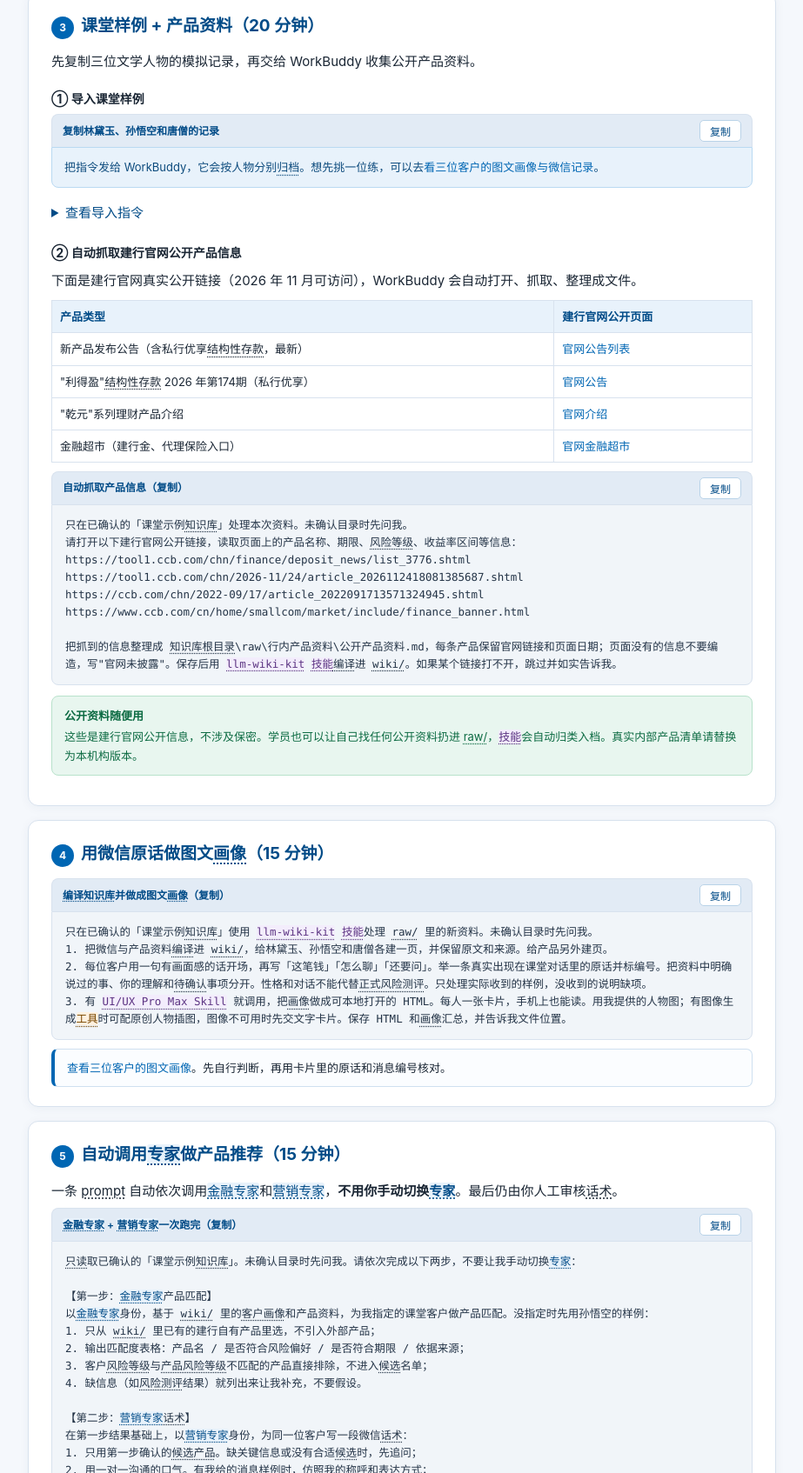
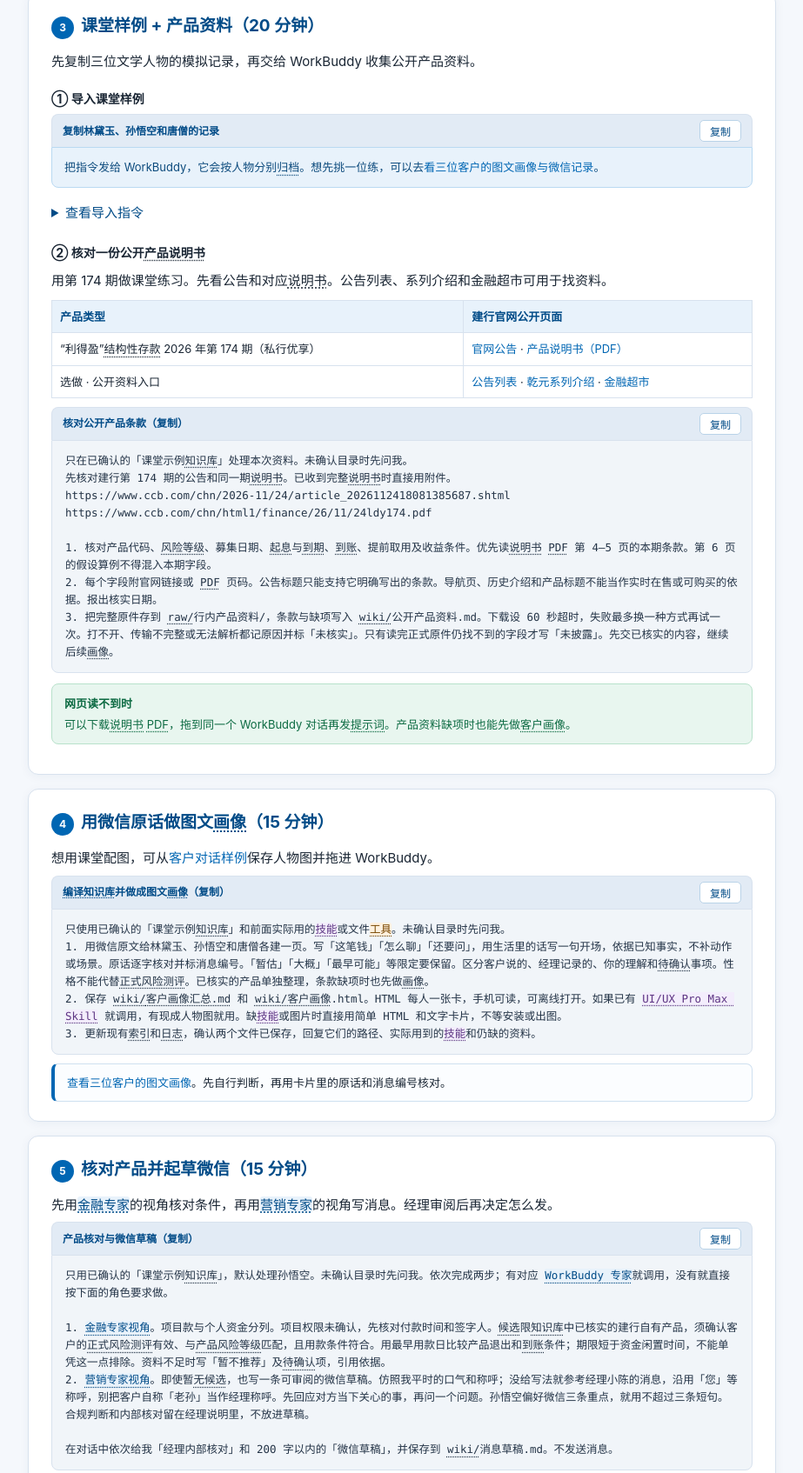
Before and after one commit to zhqiang1989/my_AI_workflow, a plain HTML site: page 私行客户经理_WorkBuddy实操手册.html in a window 1280 px wide. Shown: the part 909-2603 px from the top of the page at 87% size, without its empty margins (178-1101 px from the left). Drawn offline with Linux system fonts and the light colour scheme.

Commit message:
Refine classroom prompts from the WorkBuddy trial

```diff
--- a/私行客户经理_WorkBuddy实操手册.html
+++ b/私行客户经理_WorkBuddy实操手册.html
@@ -138,7 +138,7 @@ footer{text-align:center;color:var(--ink3);font-size:12px;padding:20px 16px 34px
     <div class="pstep" data-step="s2"><div class="pdot">2</div><span class="plabel">交给 WorkBuddy</span><div class="pline"></div></div>
     <div class="pstep" data-step="s3"><div class="pdot">3</div><span class="plabel">整理样例资料</span><div class="pline"></div></div>
     <div class="pstep" data-step="s4"><div class="pdot">4</div><span class="plabel">编译画像</span><div class="pline"></div></div>
-    <div class="pstep" data-step="s5"><div class="pdot">5</div><span class="plabel">产品推荐</span></div>
+    <div class="pstep" data-step="s5"><div class="pdot">5</div><span class="plabel">核对并起草</span></div>
   </div>
 </div>
 <nav>
@@ -147,7 +147,7 @@ footer{text-align:center;color:var(--ink3);font-size:12px;padding:20px 16px 34px
   <a href="#s2">2 交给 WorkBuddy</a>
   <a href="#s3">3 整理样例资料</a>
   <a href="#s4">4 编译画像</a>
-  <a href="#s5">5 产品推荐</a>
+  <a href="#s5">5 核对并起草</a>
   <a href="#s7">内部核对</a>
 </nav>
 
@@ -162,11 +162,11 @@ footer{text-align:center;color:var(--ink3);font-size:12px;padding:20px 16px 34px
   <p>把文件拖进 WorkBuddy 对话，或直接粘贴记录，再发送下面的指令。用课堂样例时，继续在同一对话完成下一步。</p>
   <div class="phead"><span class="lbl">让 WorkBuddy 整理资料</span><button class="copy" data-t="p1">复制</button></div>
   <details><summary>查看提示词</summary>
-  <pre id="p1">请用已有的 llm-wiki-kit 整理我交给你的文件和记录。
-1. 这是课堂任务。只使用独立的「课堂示例知识库」。还没有就新建并报出完整路径，后续用「知识库根目录」指代它。若当前空间用于真实客户、材料来源不明、技能不可用或需要授权，先停下告诉我该确认什么。
-2. 按材料分类归档。raw/ 放原始材料，其中「客户微信」放对话记录，「行内产品资料」放说明书等产品资料，「战略与指令」放内部要求，「合规规则」放供内部核对的参考资料，不发给客户。wiki/ 放整理后的客户画像和产品页。
-3. 建立或沿用 AGENTS.md 中的整理规则，维护 index.md 和 log.md。保留原件，记录出处，信息冲突或缺失就标明。暂时没有材料时，先准备好知识库，等我交给你材料。
-完成后用几句话告诉我收到了哪些材料、整理好了什么、还有什么需要我确认。</pre>
+  <pre id="p1">请在本次 WorkBuddy 任务里准备独立的「课堂示例知识库」。没有就新建，后续步骤继续用同一个位置。当前任务如果用了真实资料，或目录用途不明，先停下让我确认。
+1. 优先用已安装的 llm-wiki（也可能叫 llm-wiki-kit），回报实际用了哪个。两个都没有就用本地文件工具按以下步骤做，不安装新技能。
+2. 建好原件区 raw/ 和整理区 wiki/。聊天和产品原件按类保存，保留出处。合规资料只供经理内部核对，不发给客户。没有资料就先准备空库。
+3. 保存整理规则 AGENTS.md，建立 wiki/index.md 和 wiki/log.md。已有索引和日志就沿用同一套，不重复建。
+完成后告诉我知识库的完整路径、实际用了什么技能或工具、收到了什么和还缺什么。</pre>
   </details>
   <div class="res">看 WorkBuddy 的回复，核对它收到了什么、整理好了什么、还缺什么。</div>
 </section>
@@ -181,9 +181,9 @@ footer{text-align:center;color:var(--ink3);font-size:12px;padding:20px 16px 34px
   <details class="sample-bundle"><summary>查看导入指令</summary>
 <!-- sample-import:start -->
   <pre id="p0">只在独立的「课堂示例知识库」整理本次材料。未确认目录时先问我，不要读取真实微信或写入业务库。
-以下是全部虚构的课堂对话。请按每段开头的文件名分别保存原文，再用 llm-wiki-kit 入库。
-为每位客户建一页，保留消息编号、日期、明确说过的话和待确认信息。
-正式风险测评未提供。更新索引和更新日志，告诉我收到哪几份记录。
+以下是全部虚构的课堂对话。请用上一步实际可用的 LLM Wiki 技能或本地文件工具，按文件名分别保存到 raw/客户微信/。
+保留原文、编号、日期和说话人，每份核对 10 条。本步只归档原文，画像在第 4 步统一生成。
+在现有索引和日志中登记，回报文件位置和条数。正式风险测评未提供。
 
 【客户微信_林黛玉.txt】
 # 林黛玉的微信式课堂对话
@@ -307,60 +307,47 @@ LIT-TSZ-W10　2026-11-26 09:28　小陈
 <!-- sample-import:end -->
   </details>
 
-  <h3>② 自动抓取建行官网公开产品信息</h3>
-  <p>下面是建行官网真实公开链接（2026 年 11 月可访问），WorkBuddy 会自动打开、抓取、整理成文件。</p>
+  <h3>② 核对一份公开产品说明书</h3>
+  <p>用第 174 期做课堂练习。先看公告和对应说明书。公告列表、系列介绍和金融超市可用于找资料。</p>
   <table>
     <tr><th>产品类型</th><th>建行官网公开页面</th></tr>
-    <tr><td>新产品发布公告（含私行优享结构性存款，最新）</td><td><a href="https://tool1.ccb.com/chn/finance/deposit_news/list_3776.shtml" target="_blank">官网公告列表</a></td></tr>
-    <tr><td>"利得盈"结构性存款 2026 年第174期（私行优享）</td><td><a href="https://tool1.ccb.com/chn/2026-11/24/article_2026112418081385687.shtml" target="_blank">官网公告</a></td></tr>
-    <tr><td>"乾元"系列理财产品介绍</td><td><a href="https://ccb.com/chn/2022-09/17/article_2022091713571324945.shtml" target="_blank">官网介绍</a></td></tr>
-    <tr><td>金融超市（建行金、代理保险入口）</td><td><a href="https://www.ccb.com/cn/home/smallcom/market/include/finance_banner.html" target="_blank">官网金融超市</a></td></tr>
+    <tr><td>“利得盈”结构性存款 2026 年第 174 期（私行优享）</td><td><a href="https://www.ccb.com/chn/2026-11/24/article_2026112418081385687.shtml" target="_blank" rel="noopener">官网公告</a> · <a href="https://www.ccb.com/chn/html1/finance/26/11/24ldy174.pdf" target="_blank" rel="noopener">产品说明书（PDF）</a></td></tr>
+    <tr><td>选做 · 公开资料入口</td><td><a href="https://wealth.ccb.com/chn/finance/deposit_news/list_3776.shtml" target="_blank" rel="noopener">公告列表</a> · <a href="https://ccb.com/chn/2022-09/17/article_2022091713571324945.shtml" target="_blank" rel="noopener">乾元系列介绍</a> · <a href="https://www.ccb.com/cn/home/smallcom/market/include/finance_banner.html" target="_blank" rel="noopener">金融超市</a></td></tr>
   </table>
-  <div class="phead"><span class="lbl">自动抓取产品信息（复制）</span><button class="copy" data-t="p2b">复制</button></div>
+  <div class="phead"><span class="lbl">核对公开产品条款（复制）</span><button class="copy" data-t="p2b">复制</button></div>
   <pre id="p2b">只在已确认的「课堂示例知识库」处理本次资料。未确认目录时先问我。
-请打开以下建行官网公开链接，读取页面上的产品名称、期限、风险等级、收益率区间等信息：
-https://tool1.ccb.com/chn/finance/deposit_news/list_3776.shtml
-https://tool1.ccb.com/chn/2026-11/24/article_2026112418081385687.shtml
-https://ccb.com/chn/2022-09/17/article_2022091713571324945.shtml
-https://www.ccb.com/cn/home/smallcom/market/include/finance_banner.html
+先核对建行第 174 期的公告和同一期说明书。已收到完整说明书时直接用附件。
+https://www.ccb.com/chn/2026-11/24/article_2026112418081385687.shtml
+https://www.ccb.com/chn/html1/finance/26/11/24ldy174.pdf
 
-把抓到的信息整理成 知识库根目录\raw\行内产品资料\公开产品资料.md，每条产品保留官网链接和页面日期；页面没有的信息不要编造，写"官网未披露"。保存后用 llm-wiki-kit 技能编译进 wiki/。如果某个链接打不开，跳过并如实告诉我。</pre>
-  <div class="note green"><b>公开资料随便用</b>这些是建行官网公开信息，不涉及保密。学员也可以让自己找任何公开资料扔进 raw/，技能会自动归类入档。真实内部产品清单请替换为本机构版本。</div>
+1. 核对产品代码、风险等级、募集日期、起息与到期、到账、提前取用及收益条件。优先读说明书 PDF 第 4–5 页的本期条款。第 6 页的假设算例不得混入本期字段。
+2. 每个字段附官网链接或 PDF 页码。公告标题只能支持它明确写出的条款。导航页、历史介绍和产品标题不能当作实时在售或可购买的依据。报出核实日期。
+3. 把完整原件存到 raw/行内产品资料/，条款与缺项写入 wiki/公开产品资料.md。下载设 60 秒超时，失败最多换一种方式再试一次。打不开、传输不完整或无法解析都记原因并标「未核实」。只有读完正式原件仍找不到的字段才写「未披露」。先交已核实的内容，继续后续画像。</pre>
+  <div class="note green"><b>网页读不到时</b>可以下载说明书 PDF，拖到同一个 WorkBuddy 对话再发提示词。产品资料缺项时也能先做客户画像。</div>
 </section>
 
 <section id="s4">
   <h2><span class="n">4</span>用微信原话做图文画像（15 分钟）</h2>
+  <p>想用课堂配图，可从<a href="#classroom-portraits">客户对话样例</a>保存人物图并拖进 WorkBuddy。</p>
   <div class="phead"><span class="lbl">编译知识库并做成图文画像（复制）</span><button class="copy" data-t="p3">复制</button></div>
-  <pre id="p3">只在已确认的「课堂示例知识库」使用 llm-wiki-kit 技能处理 raw/ 里的新资料。未确认目录时先问我。
-1. 把微信与产品资料编译进 wiki/，给林黛玉、孙悟空和唐僧各建一页，并保留原文和来源。给产品另外建页。
-2. 每位客户用一句有画面感的话开场，再写「这笔钱」「怎么聊」「还要问」。举一条真实出现在课堂对话里的原话并标编号。把资料中明确说过的事、你的理解和待确认事项分开。性格和对话不能代替正式风险测评。只处理实际收到的样例，没收到的说明缺项。
-3. 有 UI/UX Pro Max Skill 就调用，把画像做成可本地打开的 HTML。每人一张卡片，手机上也能读。用我提供的人物图；有图像生成工具时可配原创人物插图，图像不可用时先交文字卡片。保存 HTML 和画像汇总，并告诉我文件位置。</pre>
+  <pre id="p3">只使用已确认的「课堂示例知识库」和前面实际用的技能或文件工具。未确认目录时先问我。
+1. 用微信原文给林黛玉、孙悟空和唐僧各建一页。写「这笔钱」「怎么聊」「还要问」，用生活里的话写一句开场，依据已知事实，不补动作或场景。原话逐字核对并标消息编号。「暂估」「大概」「最早可能」等限定要保留。区分客户说的、经理记录的、你的理解和待确认事项。性格不能代替正式风险测评。已核实的产品单独整理，条款缺项时也先做画像。
+2. 保存 wiki/客户画像汇总.md 和 wiki/客户画像.html。HTML 每人一张卡，手机可读，可离线打开。如果已有 UI/UX Pro Max Skill 就调用，有现成人物图就用。缺技能或图片时直接用简单 HTML 和文字卡片，不等安装或出图。
+3. 更新现有索引和日志，确认两个文件已保存，回复它们的路径、实际用到的技能和仍缺的资料。</pre>
   <div class="res"><a href="#classroom-portraits">查看三位客户的图文画像</a>。先自行判断，再用卡片里的原话和消息编号核对。</div>
 </section>
 
 <section id="s5">
-  <h2><span class="n">5</span>自动调用专家做产品推荐（15 分钟）</h2>
-  <p>一条 prompt 自动依次调用金融专家和营销专家，<b>不用你手动切换专家</b>。最后仍由你人工审核话术。</p>
-  <div class="phead"><span class="lbl">金融专家 + 营销专家一次跑完（复制）</span><button class="copy" data-t="p4">复制</button></div>
-  <pre id="p4">只读取已确认的「课堂示例知识库」。未确认目录时先问我。请依次完成以下两步，不要让我手动切换专家：
+  <h2><span class="n">5</span>核对产品并起草微信（15 分钟）</h2>
+  <p>先用金融专家的视角核对条件，再用营销专家的视角写消息。经理审阅后再决定怎么发。</p>
+  <div class="phead"><span class="lbl">产品核对与微信草稿（复制）</span><button class="copy" data-t="p4">复制</button></div>
+  <pre id="p4">只用已确认的「课堂示例知识库」，默认处理孙悟空。未确认目录时先问我。依次完成两步；有对应 WorkBuddy 专家就调用，没有就直接按下面的角色要求做。
 
-【第一步：金融专家产品匹配】
-以金融专家身份，基于 wiki/ 里的客户画像和产品资料，为我指定的课堂客户做产品匹配。没指定时先用孙悟空的样例：
-1. 只从 wiki/ 里已有的建行自有产品里选，不引入外部产品；
-2. 输出匹配度表格：产品名 / 是否符合风险偏好 / 是否符合期限 / 依据来源；
-3. 客户风险等级与产品风险等级不匹配的产品直接排除，不进入候选名单；
-4. 缺信息（如风险测评结果）就列出来让我补充，不要假设。
+1. 金融专家视角。项目款与个人资金分列。项目权限未确认，先核对付款时间和签字人。候选限知识库中已核实的建行自有产品，须确认客户的正式风险测评有效、与产品风险等级匹配，且用款条件符合。用最早用款日比较产品退出和到账条件；期限短于资金闲置时间，不能单凭这一点排除。资料不足时写「暂不推荐」及待确认项，引用依据。
+2. 营销专家视角。即使暂无候选，也写一条可审阅的微信草稿。仿照我平时的口气和称呼；没给写法就参考经理小陈的消息，沿用「您」等称呼，别把客户自称「老孙」当作经理称呼。先回应对方当下关心的事，再问一个问题。孙悟空偏好微信三条重点，就用不超过三条短句。合规判断和内部核对留在经理说明里，不放进草稿。
 
-【第二步：营销专家话术】
-在第一步结果基础上，以营销专家身份，为同一位客户写一段微信话术：
-1. 只用第一步确认的候选产品。缺关键信息或没有合适候选时，先追问；
-2. 用一对一沟通的口气。有我给的消息样例时，仿照我的称呼和表达方式；
-3. 先回应这位客户关心的资金用途、用款时间或权限，再讲相关条件。项目款和个人资金分开。权限不明的受托资金先核对用途和审批人；
-4. 用日常说法讲清客户需要知道的产品条件和风险，例如能否提前取用、收益按什么条件确定。产品事实以已核对的正式资料为依据；
-5. 只写已经确认或已经做到的事，不要写"我没动XX""我另外整理XX""我先查一下再回复您"这类还没做的动作；
-6. 合规规则只作为经理内部核对的参考。内部文件、核对清单和审阅意见不发给客户。客户草稿围绕对方的问题来写，用自然的说法交代相关条件；
-7. 200 字以内，结尾留一个开放式问题。</pre>
-  <div class="res"><b>给孙悟空的草稿（需经理审核）</b><br>悟空，10 号的工程尾款我单独记下了。您自己的那笔，先看会不会跟原来买的东西重了。您方便说说现在大概有哪些类型吗？金额先不用发我。</div>
+在对话中依次给我「经理内部核对」和 200 字以内的「微信草稿」，并保存到 wiki/消息草稿.md。不发送消息。</pre>
+  <div class="res"><b>给孙悟空的草稿（需经理审核）</b><br>您说的 10 号工程尾款，我单独记下了。个人那笔可以先看看会不会和原来买的重了。您手里的资金现在主要买了哪几类？金额先不用发我。</div>
 </section>
 
 <section id="s7">
@@ -464,9 +451,9 @@ https://www.ccb.com/cn/home/smallcom/market/include/finance_banner.html
     <details class="sample-bundle"><summary>查看批量录入指令</summary>
 <!-- sample-copy-all:start -->
   <pre id="w_all">只在独立的「课堂示例知识库」整理本次材料。未确认目录时先问我，不要读取真实微信或写入业务库。
-以下是全部虚构的课堂对话。请按每段开头的文件名分别保存原文，再用 llm-wiki-kit 入库。
-为每位客户建一页，保留消息编号、日期、明确说过的话和待确认信息。
-正式风险测评未提供。更新索引和更新日志，告诉我收到哪几份记录。
+以下是全部虚构的课堂对话。请用上一步实际可用的 LLM Wiki 技能或本地文件工具，按文件名分别保存到 raw/客户微信/。
+保留原文、编号、日期和说话人，每份核对 10 条。本步只归档原文，画像在第 4 步统一生成。
+在现有索引和日志中登记，回报文件位置和条数。正式风险测评未提供。
 
 【客户微信_林黛玉.txt】
 # 林黛玉的微信式课堂对话
@@ -916,7 +903,7 @@ showLinkedSection();
     permission: ['权限确认|权限弹窗|只读权限', '决定任务可以访问哪些文件或执行哪些动作。WorkBuddy 在默认权限下可能对敏感操作或工作空间之外的动作发出确认提示。看清对象和动作再选，例如这次只需要读指定目录。'],
     skill: ['Skill|技能', 'WorkBuddy 能重复调用的做事方法，可以把说明、参考资料或辅助脚本放在一起。相同步骤频繁重做时最有用，例如每次整理新聊天都保留原文、标注出处并更新日志。', 'skill'],
     market: ['技能市场|安装确认', 'WorkBuddy 里查找、查看和安装 Skill 的入口。已有可复用技能时，先在市场看名称、作者、用法和权限，再确认安装。可在“已安装”里核对是否成功。', 'skill'],
-    kit: ['llm-wiki-kit', 'WorkBuddy 用来整理你交给它的文件和记录的技能。', 'skill'],
+    kit: ['llm-wiki-kit|llm-wiki', 'WorkBuddy 用来归档原件、整理知识页和更新索引的技能。课堂上先看自己装的是哪个名字。', 'skill'],
     designSkill: ['UI/UX Pro Max Skill|UI/UX Pro Max', '用来设计页面排版的技能。这里让 WorkBuddy 把客户原话、要点和插图放到一张卡片，再检查手机上能不能顺着读。', 'skill'],
     llmWiki: ['LLM Wiki', '把文件或记录交给 WorkBuddy，它负责保存原文和更新知识页。'],
     library: ['资料知识库|知识库', '集中放原始资料、整理结果和出处。'],
```
Also changed, not shown: 1 other file.
